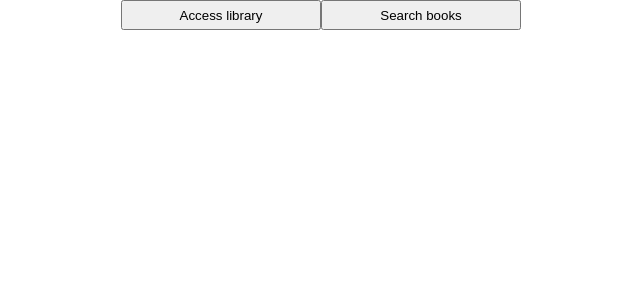
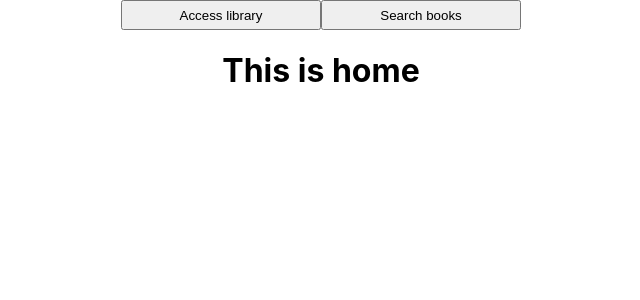
Before and after one commit to Apoorv266/machine-coding, a React (Create React App) app in the folder round-1/: page / in a window 1280 px wide. Shown: the top 300 px of the page, without its empty margins (319-959 px from the left). Built offline with nearby package versions, Linux system fonts and the light colour scheme.

Commit message:
fix : homepage

```diff
--- a/round-1/src/Components/Home.js
+++ b/round-1/src/Components/Home.js
@@ -6,6 +6,7 @@ const Home = () => {
     <div>
         <Link to={"/main"}><button>Access library</button></Link>
         <Link to={"/search"}><button>Search books</button></Link>
+        <h1>This is home</h1>
     </div>
   )
 }
```
